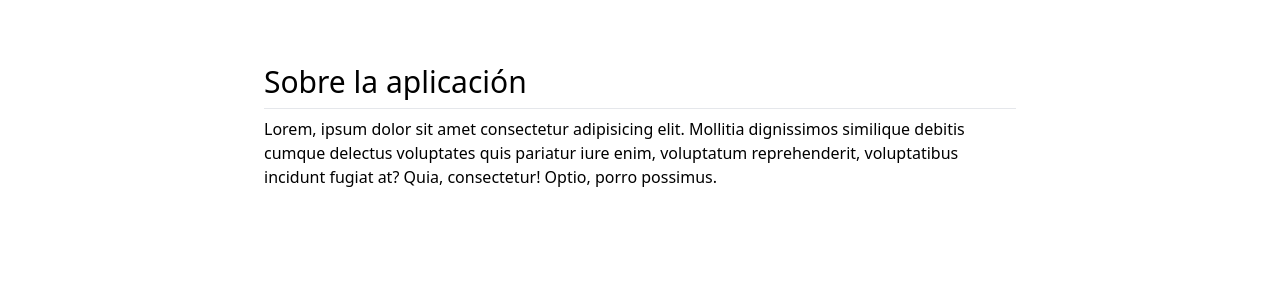
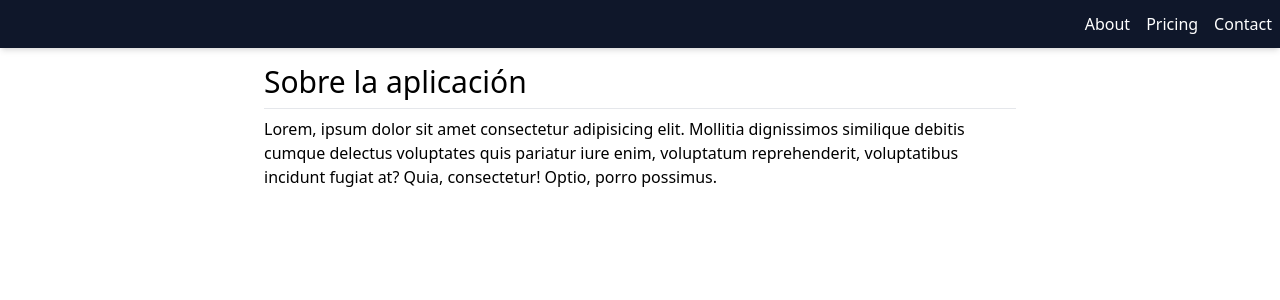
Before and after one commit to JCUrquiza/Angular-SSR, an Angular app: page /about in a window 1280 px wide. Shown: the top 300 px of the page. Built offline with nearby package versions, Linux system fonts and the light colour scheme.

Commit message:
feature: implementing navbar with pages

```diff
--- a/src/app/app.component.html
+++ b/src/app/app.component.html
@@ -1,3 +1,5 @@
+
+<navbar />
 
 <div class="max-w-3xl m-auto mt-16 px-2">
   <router-outlet />
--- a/src/app/app.component.ts
+++ b/src/app/app.component.ts
@@ -1,10 +1,11 @@
 import { Component } from '@angular/core';
 import { RouterOutlet } from '@angular/router';
+import { NavbarComponent } from "./shared/components/navbar/navbar.component";
 
 @Component({
   selector: 'app-root',
   standalone: true,
-  imports: [RouterOutlet],
+  imports: [RouterOutlet, NavbarComponent],
   templateUrl: './app.component.html',
   styleUrl: './app.component.css'
 })
--- a/src/app/pages/about-page/about-page.component.ts
+++ b/src/app/pages/about-page/about-page.component.ts
@@ -1,6 +1,7 @@
 import { ChangeDetectionStrategy, Component } from '@angular/core';
 
 @Component({
+  selector: 'about-page',
   standalone: true,
   imports: [],
   templateUrl: './about-page.component.html',
--- a/src/app/pages/contact-page/contact-page.component.ts
+++ b/src/app/pages/contact-page/contact-page.component.ts
@@ -1,6 +1,7 @@
 import { ChangeDetectionStrategy, Component } from '@angular/core';
 
 @Component({
+  selector: 'contact-page',
   standalone: true,
   imports: [],
   templateUrl: './contact-page.component.html',
--- a/src/app/pages/pricing-page/pricing-page.component.ts
+++ b/src/app/pages/pricing-page/pricing-page.component.ts
@@ -1,6 +1,7 @@
 import { ChangeDetectionStrategy, Component } from '@angular/core';
 
 @Component({
+  selector: 'pricing-page',
   standalone: true,
   imports: [],
   templateUrl: './pricing-page.component.html',
--- /dev/null
+++ b/src/app/shared/components/navbar/navbar.component.html
@@ -0,0 +1,7 @@
+<nav class="text-white gap-4 top-0 absolute z-50 w-full flex justify-end px-2 py-3 bg-slate-900 shadow-md">
+
+  <a class="hover:underline" [routerLink]="['/about']">About</a>
+  <a class="hover:underline" [routerLink]="['/pricing']">Pricing</a>
+  <a class="hover:underline" [routerLink]="['/contact']">Contact</a>
+
+</nav>
--- /dev/null
+++ b/src/app/shared/components/navbar/navbar.component.ts
@@ -0,0 +1,16 @@
+import { ChangeDetectionStrategy, Component } from '@angular/core';
+import { RouterLink } from '@angular/router';
+
+@Component({
+  selector: 'navbar',
+  standalone: true,
+  imports: [
+    RouterLink
+  ],
+  templateUrl: './navbar.component.html',
+  styles: ``,
+  changeDetection: ChangeDetectionStrategy.OnPush
+})
+export class NavbarComponent {
+
+}
```
